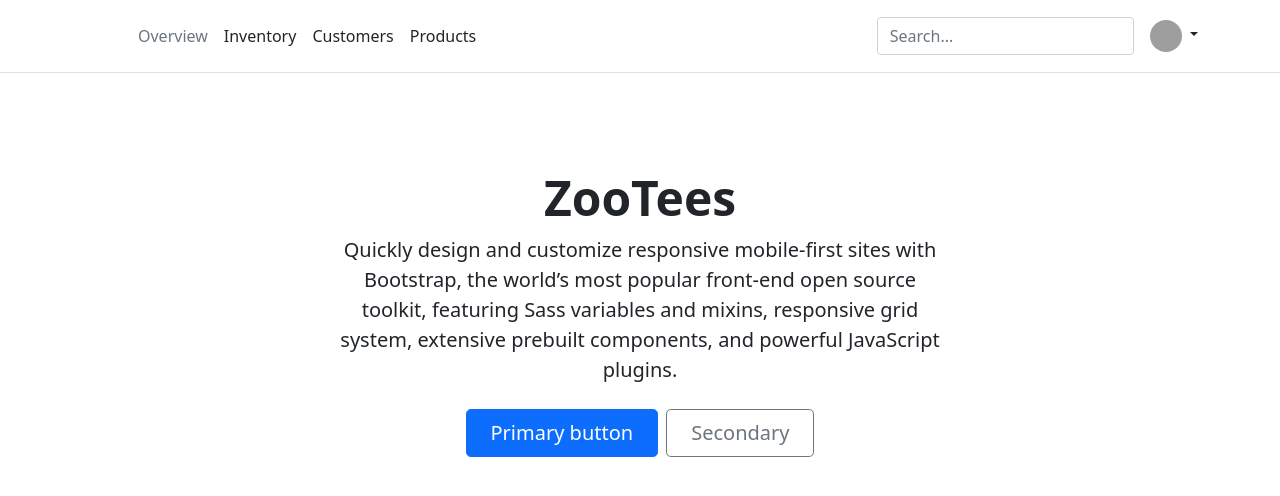
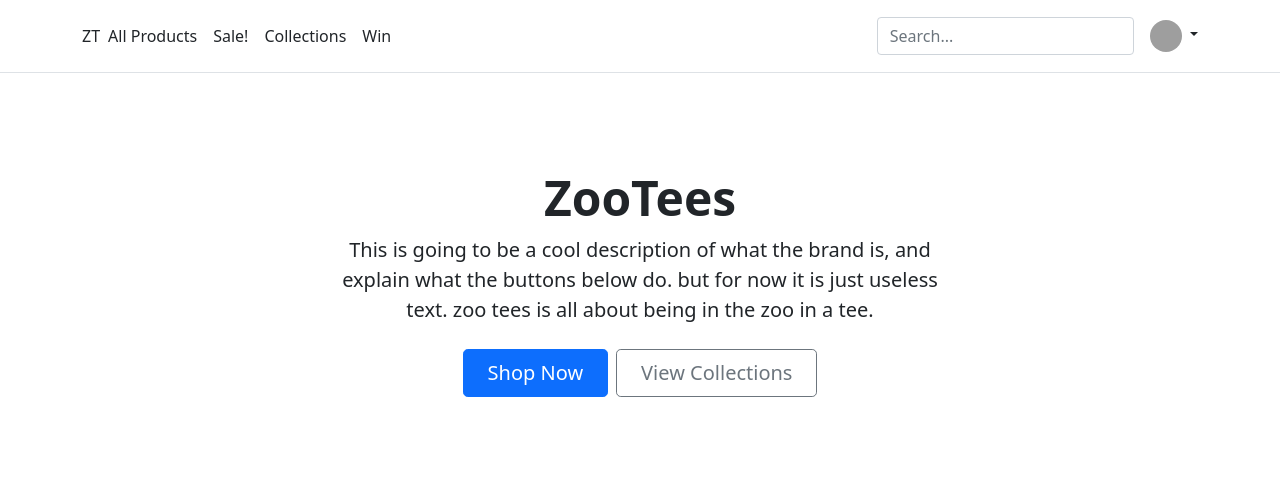
Before and after one commit to Code-Institute-Submissions/ZooTees, a Django app: page / in a window 1280 px wide. Shown: the top 496 px of the page. Run offline with Django 3.2, Linux system fonts and the light colour scheme; grey boxes are pictures that could not be loaded.

Commit message:
add header button links & update hero text

```diff
--- a/home/templates/home/index.html
+++ b/home/templates/home/index.html
@@ -7,17 +7,16 @@
     <h1 class="display-5 fw-bold">ZooTees</h1>
     <div class="col-lg-6 mx-auto">
       <p class="lead mb-4">
-        Quickly design and customize responsive mobile-first sites with Bootstrap,
-        the world’s most popular front-end open source toolkit, featuring Sass
-        variables and mixins, responsive grid system, extensive prebuilt
-        components, and powerful JavaScript plugins.
+        This is going to be a cool description of what the brand is,
+        and explain what the buttons below do. but for now it is just
+        useless text. zoo tees is all about being in the zoo in a tee.
       </p>
       <div class="d-grid gap-2 d-sm-flex justify-content-sm-center">
         <button type="button" class="btn btn-primary btn-lg px-4 gap-3">
-          Primary button
+          Shop Now
         </button>
         <button type="button" class="btn btn-outline-secondary btn-lg px-4">
-          Secondary
+          View Collections
         </button>
       </div>
     </div>
--- a/templates/base.html
+++ b/templates/base.html
@@ -39,26 +39,24 @@
             href="/"
             class="d-flex align-items-center mb-2 mb-lg-0 text-dark text-decoration-none"
           >
-            <svg
-              class="bi me-2"
-              width="40"
-              height="32"
-              role="img"
-              aria-label="Bootstrap"
-            >
-              <use xlink:href="#bootstrap"></use>
-            </svg>
+          ZT
           </a>
 
           <ul
             class="nav col-12 col-lg-auto me-lg-auto mb-2 justify-content-center mb-md-0"
           >
             <li>
-              <a href="#" class="nav-link px-2 link-secondary">Overview</a>
+              <a href="#" class="nav-link px-2 link-dark">All Products</a>
             </li>
-            <li><a href="#" class="nav-link px-2 link-dark">Inventory</a></li>
-            <li><a href="#" class="nav-link px-2 link-dark">Customers</a></li>
-            <li><a href="#" class="nav-link px-2 link-dark">Products</a></li>
+            <li>
+              <a href="#" class="nav-link px-2 link-dark">Sale!</a>
+            </li>
+            <li>
+              <a href="#" class="nav-link px-2 link-dark">Collections</a>
+            </li>
+            <li>
+              <a href="#" class="nav-link px-2 link-dark">Win</a>
+            </li>
           </ul>
 
           <form class="col-12 col-lg-auto mb-3 mb-lg-0 me-lg-3">
@@ -90,11 +88,17 @@
               class="dropdown-menu text-small"
               aria-labelledby="dropdownUser1"
             >
-              <li><a class="dropdown-item" href="#">New project...</a></li>
-              <li><a class="dropdown-item" href="#">Settings</a></li>
+              {% if request.user.is_authenticated %}
+              {% if request.user.is_superuser %}
+                <li><a class="dropdown-item" href="#">Product Management</a></li>
+              {% endif %}
                 <li><a class="dropdown-item" href="#">Profile</a></li>
                 <li><hr class="dropdown-divider" /></li>
-              <li><a class="dropdown-item" href="#">Sign out</a></li>
+                <li><a class="dropdown-item" href="{% url 'account_logout' %}">Sign out</a></li>
+              {% else %}
+                <li><a href="{% url 'account_signup' %}" class="dropdown-item">Register</a></li>
+                <li><a href="{% url 'account_login' %}" class="dropdown-item">Login</a></li>
+              {% endif %}
             </ul>
           </div>
         </div>
@@ -103,12 +107,8 @@
 
     {% if messages %}
     <div class="message-container"></div>
-    {% endif %}
-    {% block page_header %}
-    {% endblock %}
-    {% block content %}
-    {%endblock %}
-    {% block postloadjs %}
+    {% endif %} {% block page_header %} {% endblock %} {% block content %}
+    {%endblock %} {% block postloadjs %}
     <script
       src="https://cdn.jsdelivr.net/npm/bootstrap@5.1.3/dist/js/bootstrap.bundle.min.js"
       integrity="sha384-ka7Sk0Gln4gmtz2MlQnikT1wXgYsOg+OMhuP+IlRH9sENBO0LRn5q+8nbTov4+1p"
```
Lines whose indentation alone changed are shown as unchanged.
